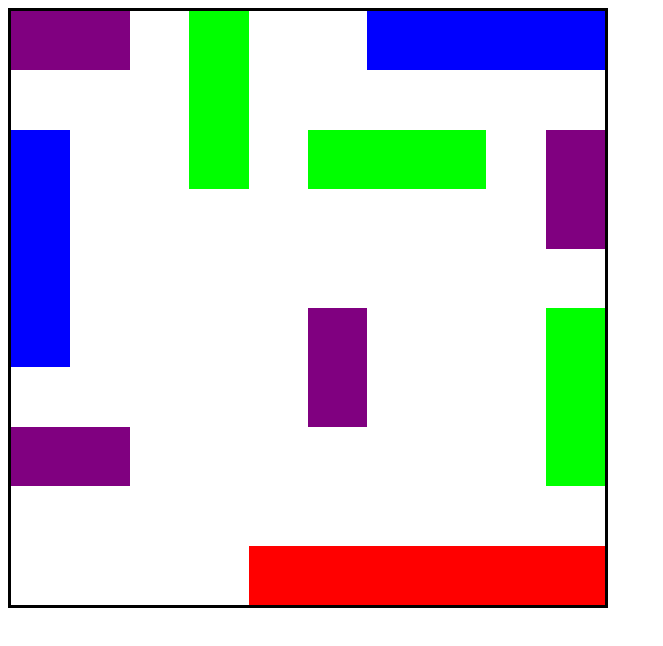
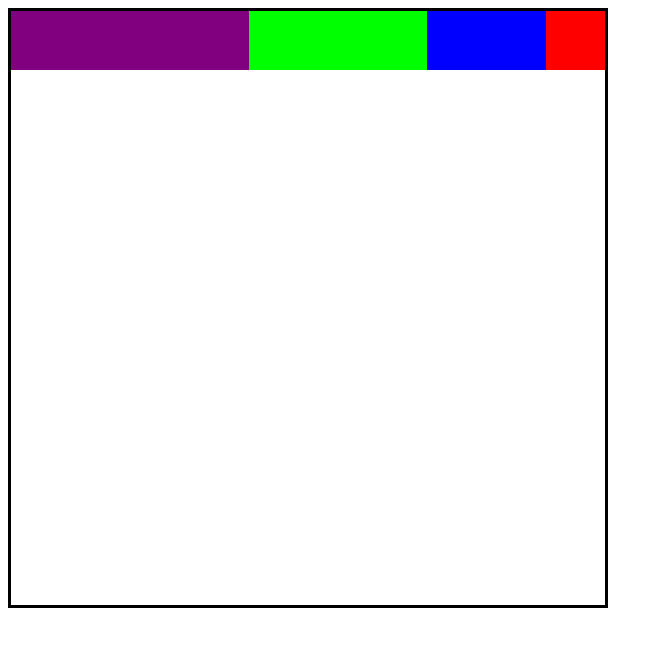
Before and after one commit to Crumpu/sea-battle, a plain HTML site: page index.html in a window 1280 px wide. Shown: the whole page, without its empty margins (0-663 px from the left). Drawn offline with Linux system fonts and the light colour scheme.

Commit message:
create branch metod2

```diff
--- a/assets/style.css
+++ b/assets/style.css
@@ -27,43 +27,3 @@
 .grid > div:nth-child(10) {
   background-color: #FF0000;
 }
-
-.gridItem1 {
-  grid-area: 1 / 1 / 1 / 3;
-}
-
-.gridItem2 {
-  grid-area: 8 / 1 / 8 / 3;
-}
-
-.gridItem3 {
-  grid-area: 6 / 6 / 8 / 6;
-}
-
-.gridItem4 {
-  grid-area: 3 / 10 / 5 / 10;
-}
-
-.gridItem5 {
-  grid-area: 1 / 4 / 4 / 4;
-}
-
-.gridItem6 {
-  grid-area: 3 / 6 / 3 / 9;
-}
-
-.gridItem7 {
-  grid-area: 6 / 10 / 9 / 10;
-}
-
-.gridItem8 {
-  grid-area: 1 / 7 / 1 / -1;
-}
-
-.gridItem9 {
-  grid-area: 3 / 1 / 7 / 1;
-}
-
-.gridItem10 {
-  grid-area: 10 / 5 / 10 / -1;
-}
```
